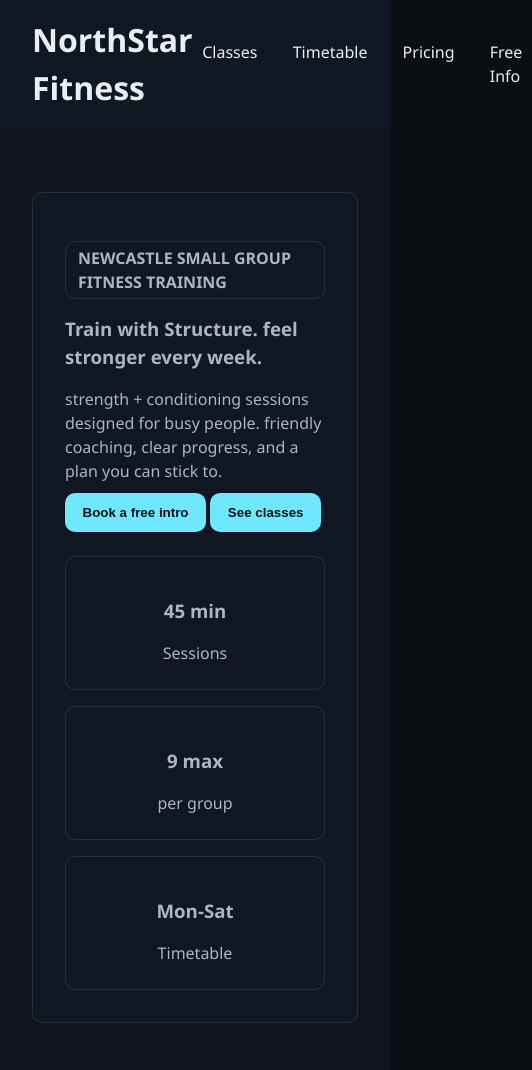
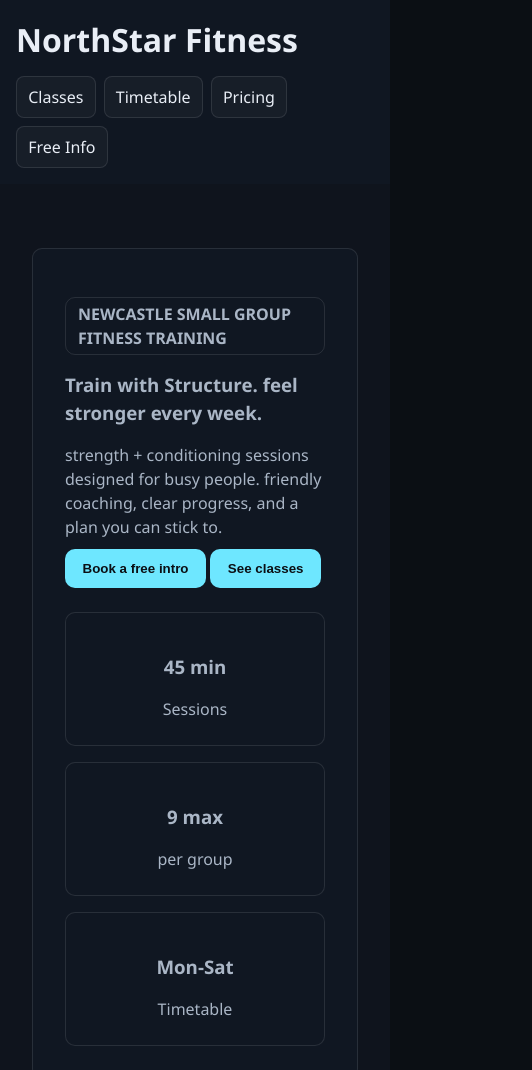
Before and after one commit to SebBuckham/north-star-fitness, a plain HTML site: page index.html in a window 390 px wide. Shown: the top 1070 px of the page, 532 px wide, since content can reach past the window. Drawn offline with Linux system fonts and the light colour scheme.

Commit message:
html,css
made the nav look better in mobile view

```diff
--- a/index.html
+++ b/index.html
@@ -7,6 +7,7 @@
 <title>NorthStarfitness</title>
 <link rel="stylesheet" href="style.css" />
 <link rel="icon" href="favicon.ico" />
+<script src="script.js" defer></script>
 </head>
 
 <body>
@@ -17,6 +18,7 @@
     <a href="#">Timetable</a>
     <a href="#">Pricing</a>
     <a href="#">Free Info</a>
+
   </nav>
 </header>
 
--- a/style.css
+++ b/style.css
@@ -125,7 +125,11 @@ align-items: center;}
 
 }
 
-
+.mobile-menu-toggle{
+  display: none;
+  font-size: 1.5rem;
+  color: var(--text);
+}
 
 .hero-box-1,
 .hero-box-2,
@@ -139,3 +143,34 @@ align-items: center;}
 
   flex: 1 1 180px; /* grow, shrink, minimum width */
 }
+
+
+@media (max-width: 680px){
+
+  /* Stack logo + nav */
+  .site-header-name{
+    flex-direction: column;
+    align-items: flex-start;
+    gap: 0.75rem;
+    padding: 1rem;
+  }
+
+  /* Allow links to wrap nicely */
+  .nav{
+    width: 100%;
+    flex-wrap: wrap;
+    gap: 0.5rem;
+  }
+
+  /* Make links a bit more “tap friendly” */
+  .nav a{
+    padding: 0.5rem 0.7rem;
+    border: 1px solid var(--line);
+    background: rgba(255,255,255,0.03);
+  }
+
+  /* Hide the burger link you added */
+  .mobile-menu-toggle{
+    display: none;
+  }
+}
```
